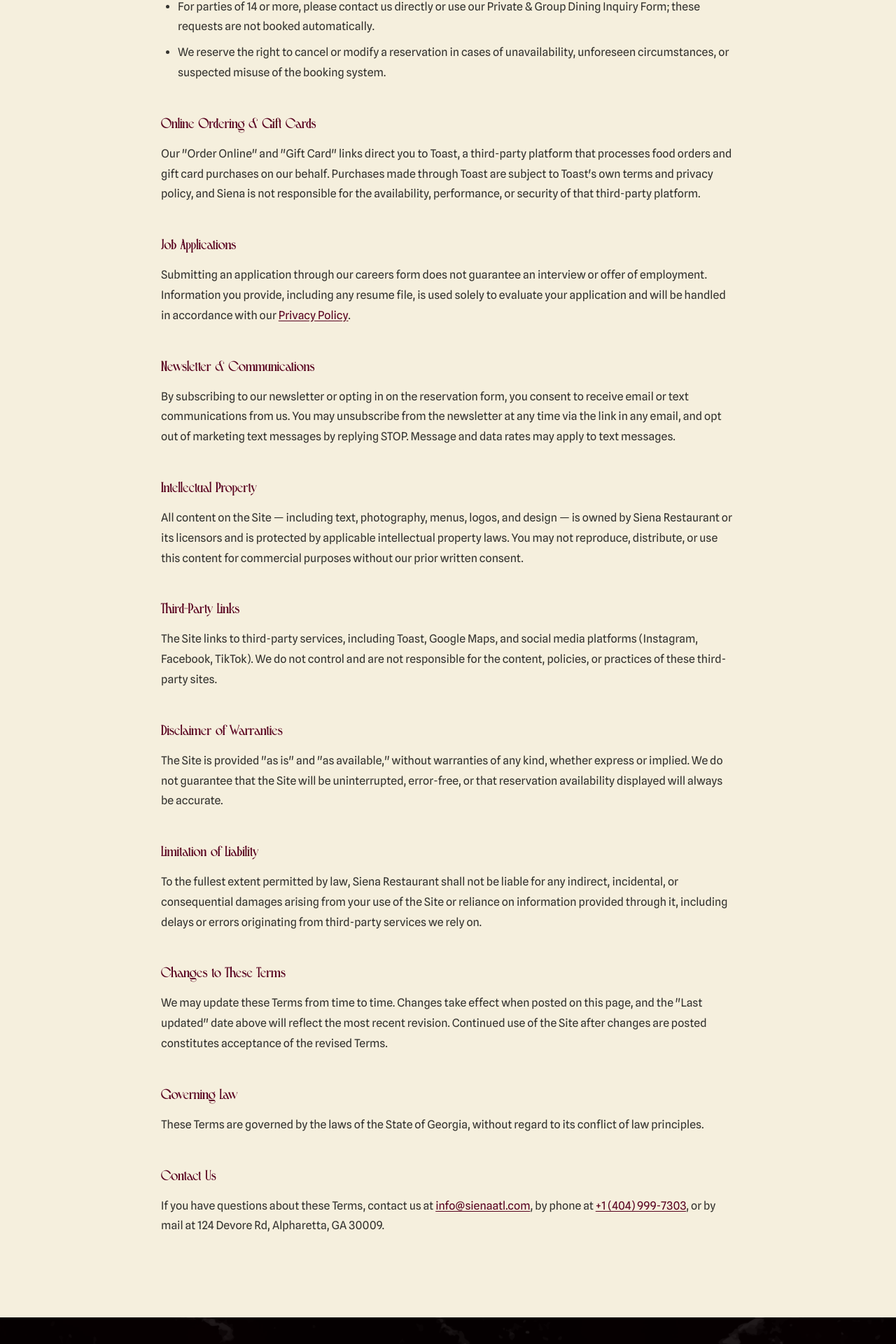
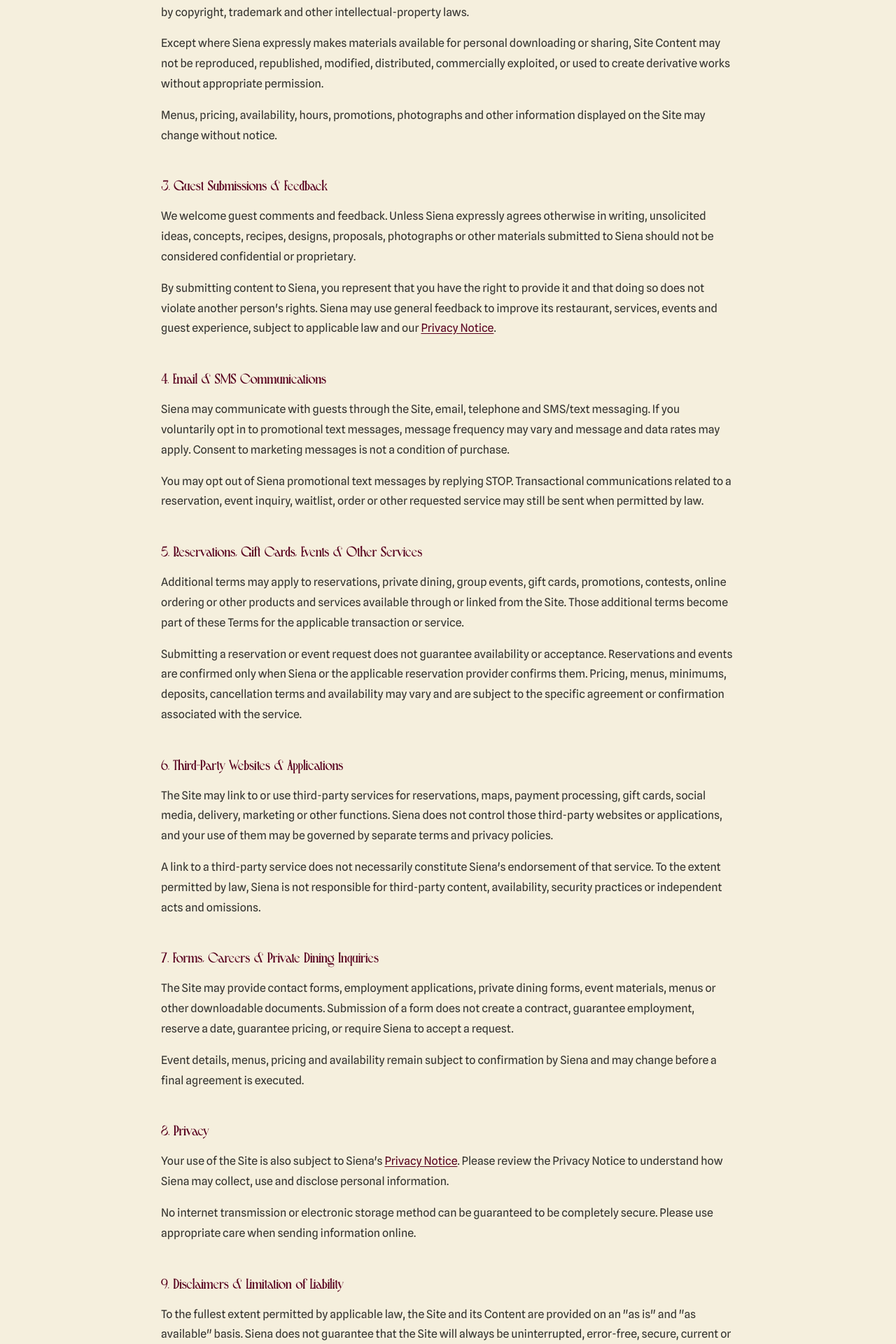
Before and after one commit to sienaatl/Siena, a Next.js app: page /terms-of-service in a window 1280 px wide. Shown: the part 875-2795 px from the top of the page at 70% size. Built offline with nearby package versions, Linux system fonts and the light colour scheme; no server answers.

Commit message:
feat: update Terms of Service to Terms & Conditions and enhance content clarity

```diff
--- a/app/terms-of-service/page.tsx
+++ b/app/terms-of-service/page.tsx
@@ -1,4 +1,4 @@
-import { getRestaurantInfo } from "@/lib/restaurant";
+import Link from "next/link";
 
 function Heading({ children }: { children: React.ReactNode }) {
   return (
@@ -15,19 +15,7 @@
   return <p className="text-[#030302]/80 text-[15px] md:text-[16px] leading-[1.8] mb-4">{children}</p>;
 }
 
-function List({ items }: { items: React.ReactNode[] }) {
-  return (
-    <ul className="list-disc pl-6 space-y-2 text-[#030302]/80 text-[15px] md:text-[16px] leading-[1.8] mb-4">
-      {items.map((item, i) => (
-        <li key={i}>{item}</li>
-      ))}
-    </ul>
-  );
-}
-
-export default async function TermsOfService() {
-  const info = await getRestaurantInfo();
-
+export default function TermsOfService() {
   return (
     <main>
       {/* HEADER */}
@@ -37,7 +25,7 @@
             className="text-[#58021f] text-[44px] md:text-[64px] leading-none tracking-[0.04em] uppercase"
             style={{ fontFamily: "'Palmore-Light', serif" }}
           >
-            Terms of Service
+            Terms &amp; Conditions
           </h1>
           <div className="w-10 h-[2px] bg-[#deae21] mx-auto mt-5" />
           <p className="text-[#030302]/60 text-[14px] mt-5">Last updated: August 2026</p>
@@ -48,108 +36,185 @@
       <section className="w-full px-4 pb-[100px]" style={{ backgroundColor: "#f5efdd" }}>
         <div className="w-full max-w-[820px] mx-auto">
           <Paragraph>
-            These Terms of Service (&quot;Terms&quot;) govern your use of sienaatl.com (the &quot;Site&quot;),
-            operated by Siena Restaurant (&quot;Siena,&quot; &quot;we,&quot; &quot;us,&quot; or &quot;our&quot;).
-            By visiting the Site or submitting any of its forms, you agree to these Terms. If you do not agree,
-            please do not use the Site.
+            Agreement to Siena Restaurant Website Terms of Use. These Terms &amp; Conditions (&quot;Terms&quot;)
+            apply to the Siena Restaurant website at sienaatl.com and Siena-controlled pages, features, forms, and
+            online services linked from it (collectively, the &quot;Site&quot;). By using the Site, you acknowledge
+            that you have read and agree to these Terms.
           </Paragraph>
 
-          <Heading>Use of This Website</Heading>
+          <Heading>1. Access &amp; Use</Heading>
           <Paragraph>
-            You may browse the Site and use its forms to make reservations, submit inquiries, subscribe to our
-            newsletter, or apply for a job with us. You agree to provide accurate information and not to misuse the
-            Site, including attempting to interfere with its normal operation or submitting fraudulent or malicious
-            content through any form.
+            Siena may update, modify, add to, or remove portions of these Terms from time to time. Your continued
+            use of the Site after changes become effective constitutes acceptance of the revised Terms.
+          </Paragraph>
+          <Paragraph>
+            Subject to these Terms, Siena grants you a personal, limited, non-exclusive and non-transferable right
+            to access and use the Site for lawful personal purposes.
+          </Paragraph>
+          <Paragraph>
+            You may not interfere with the Site&apos;s operation, attempt unauthorized access, introduce viruses or
+            malicious code, overload Siena&apos;s systems, impersonate another person or entity, or use the Site for
+            unlawful, fraudulent, abusive, or rights-infringing activity.
           </Paragraph>
 
-          <Heading>Reservations</Heading>
-          <List
-            items={[
-              "Reservations submitted through the Site are processed by our reservations partner at reservations.sienaatl.com and are subject to table availability.",
-              "A submitted reservation is held for a limited time (currently 15 minutes) and is not guaranteed until you receive a confirmation.",
-              "Special requests noted on a reservation (seating, accessibility, allergies, etc.) are accommodated on a best-effort basis and are not guaranteed.",
-              "For parties of 14 or more, please contact us directly or use our Private & Group Dining Inquiry Form; these requests are not booked automatically.",
-              "We reserve the right to cancel or modify a reservation in cases of unavailability, unforeseen circumstances, or suspected misuse of the booking system.",
-            ]}
-          />
-
-          <Heading>Online Ordering &amp; Gift Cards</Heading>
+          <Heading>2. Site Content &amp; Intellectual Property</Heading>
           <Paragraph>
-            Our &quot;Order Online&quot; and &quot;Gift Card&quot; links direct you to Toast, a third-party
-            platform that processes food orders and gift card purchases on our behalf. Purchases made through Toast
-            are subject to Toast&apos;s own terms and privacy policy, and Siena is not responsible for the
-            availability, performance, or security of that third-party platform.
+            The Site may contain text, photographs, menus, graphics, logos, trademarks, artwork, videos, designs,
+            layouts, software and other materials (&quot;Content&quot;). Siena&apos;s Content is owned by or
+            licensed to Siena and may be protected by copyright, trademark and other intellectual-property laws.
+          </Paragraph>
+          <Paragraph>
+            Except where Siena expressly makes materials available for personal downloading or sharing, Site Content
+            may not be reproduced, republished, modified, distributed, commercially exploited, or used to create
+            derivative works without appropriate permission.
+          </Paragraph>
+          <Paragraph>
+            Menus, pricing, availability, hours, promotions, photographs and other information displayed on the Site
+            may change without notice.
           </Paragraph>
 
-          <Heading>Job Applications</Heading>
+          <Heading>3. Guest Submissions &amp; Feedback</Heading>
           <Paragraph>
-            Submitting an application through our careers form does not guarantee an interview or offer of
-            employment. Information you provide, including any resume file, is used solely to evaluate your
-            application and will be handled in accordance with our{" "}
-            <a href="/privacy-policy" className="text-[#58021f] underline underline-offset-2 hover:text-[#430118]">
-              Privacy Policy
-            </a>
+            We welcome guest comments and feedback. Unless Siena expressly agrees otherwise in writing, unsolicited
+            ideas, concepts, recipes, designs, proposals, photographs or other materials submitted to Siena should
+            not be considered confidential or proprietary.
+          </Paragraph>
+          <Paragraph>
+            By submitting content to Siena, you represent that you have the right to provide it and that doing so
+            does not violate another person&apos;s rights. Siena may use general feedback to improve its restaurant,
+            services, events and guest experience, subject to applicable law and our{" "}
+            <Link href="/privacy-policy" className="text-[#58021f] underline underline-offset-2 hover:text-[#430118]">
+              Privacy Notice
+            </Link>
             .
           </Paragraph>
 
-          <Heading>Newsletter &amp; Communications</Heading>
+          <Heading>4. Email &amp; SMS Communications</Heading>
           <Paragraph>
-            By subscribing to our newsletter or opting in on the reservation form, you consent to receive email or
-            text communications from us. You may unsubscribe from the newsletter at any time via the link in any
-            email, and opt out of marketing text messages by replying STOP. Message and data rates may apply to
-            text messages.
+            Siena may communicate with guests through the Site, email, telephone and SMS/text messaging. If you
+            voluntarily opt in to promotional text messages, message frequency may vary and message and data rates
+            may apply. Consent to marketing messages is not a condition of purchase.
+          </Paragraph>
+          <Paragraph>
+            You may opt out of Siena promotional text messages by replying STOP. Transactional communications
+            related to a reservation, event inquiry, waitlist, order or other requested service may still be sent
+            when permitted by law.
           </Paragraph>
 
-          <Heading>Intellectual Property</Heading>
+          <Heading>5. Reservations, Gift Cards, Events &amp; Other Services</Heading>
           <Paragraph>
-            All content on the Site — including text, photography, menus, logos, and design — is owned by Siena
-            Restaurant or its licensors and is protected by applicable intellectual property laws. You may not
-            reproduce, distribute, or use this content for commercial purposes without our prior written consent.
+            Additional terms may apply to reservations, private dining, group events, gift cards, promotions,
+            contests, online ordering or other products and services available through or linked from the Site.
+            Those additional terms become part of these Terms for the applicable transaction or service.
+          </Paragraph>
+          <Paragraph>
+            Submitting a reservation or event request does not guarantee availability or acceptance. Reservations
+            and events are confirmed only when Siena or the applicable reservation provider confirms them. Pricing,
+            menus, minimums, deposits, cancellation terms and availability may vary and are subject to the specific
+            agreement or confirmation associated with the service.
           </Paragraph>
 
-          <Heading>Third-Party Links</Heading>
+          <Heading>6. Third-Party Websites &amp; Applications</Heading>
           <Paragraph>
-            The Site links to third-party services, including Toast, Google Maps, and social media platforms
-            (Instagram, Facebook, TikTok). We do not control and are not responsible for the content, policies, or
-            practices of these third-party sites.
+            The Site may link to or use third-party services for reservations, maps, payment processing, gift cards,
+            social media, delivery, marketing or other functions. Siena does not control those third-party websites
+            or applications, and your use of them may be governed by separate terms and privacy policies.
+          </Paragraph>
+          <Paragraph>
+            A link to a third-party service does not necessarily constitute Siena&apos;s endorsement of that service.
+            To the extent permitted by law, Siena is not responsible for third-party content, availability, security
+            practices or independent acts and omissions.
           </Paragraph>
 
-          <Heading>Disclaimer of Warranties</Heading>
+          <Heading>7. Forms, Careers &amp; Private Dining Inquiries</Heading>
           <Paragraph>
-            The Site is provided &quot;as is&quot; and &quot;as available,&quot; without warranties of any kind,
-            whether express or implied. We do not guarantee that the Site will be uninterrupted, error-free, or
-            that reservation availability displayed will always be accurate.
+            The Site may provide contact forms, employment applications, private dining forms, event materials,
+            menus or other downloadable documents. Submission of a form does not create a contract, guarantee
+            employment, reserve a date, guarantee pricing, or require Siena to accept a request.
+          </Paragraph>
+          <Paragraph>
+            Event details, menus, pricing and availability remain subject to confirmation by Siena and may change
+            before a final agreement is executed.
           </Paragraph>
 
-          <Heading>Limitation of Liability</Heading>
+          <Heading>8. Privacy</Heading>
           <Paragraph>
-            To the fullest extent permitted by law, Siena Restaurant shall not be liable for any indirect,
-            incidental, or consequential damages arising from your use of the Site or reliance on information
-            provided through it, including delays or errors originating from third-party services we rely on.
+            Your use of the Site is also subject to Siena&apos;s{" "}
+            <Link href="/privacy-policy" className="text-[#58021f] underline underline-offset-2 hover:text-[#430118]">
+              Privacy Notice
+            </Link>
+            . Please review the Privacy Notice to understand how Siena may collect, use and disclose personal
+            information.
+          </Paragraph>
+          <Paragraph>
+            No internet transmission or electronic storage method can be guaranteed to be completely secure. Please
+            use appropriate care when sending information online.
           </Paragraph>
 
-          <Heading>Changes to These Terms</Heading>
+          <Heading>9. Disclaimers &amp; Limitation of Liability</Heading>
           <Paragraph>
-            We may update these Terms from time to time. Changes take effect when posted on this page, and the
-            &quot;Last updated&quot; date above will reflect the most recent revision. Continued use of the Site
-            after changes are posted constitutes acceptance of the revised Terms.
+            To the fullest extent permitted by applicable law, the Site and its Content are provided on an
+            &quot;as is&quot; and &quot;as available&quot; basis. Siena does not guarantee that the Site will always
+            be uninterrupted, error-free, secure, current or free of harmful components.
+          </Paragraph>
+          <Paragraph>
+            Siena may suspend, modify or discontinue any portion of the Site and may update restaurant information,
+            menus, prices, hours, services, promotions or features without prior notice.
+          </Paragraph>
+          <Paragraph>
+            To the fullest extent permitted by law, Siena and its owners, affiliates, employees, agents and service
+            providers will not be liable for indirect, incidental, special, exemplary, punitive or consequential
+            damages arising from or related to your use of, or inability to use, the Site.
+          </Paragraph>
+          <Paragraph>
+            Nothing in these Terms excludes or limits liability where such exclusion or limitation is prohibited by
+            applicable law.
           </Paragraph>
 
-          <Heading>Governing Law</Heading>
-          <Paragraph>These Terms are governed by the laws of the State of Georgia, without regard to its conflict of law principles.</Paragraph>
+          <Heading>10. Indemnification</Heading>
+          <Paragraph>
+            To the extent permitted by law, you agree to indemnify and hold harmless Siena, its owners, affiliates,
+            officers, employees and agents from third-party claims, losses, liabilities and reasonable expenses
+            arising from your unlawful misuse of the Site, your violation of these Terms, or your infringement of
+            another person&apos;s rights.
+          </Paragraph>
 
-          <Heading>Contact Us</Heading>
+          <Heading>11. General Terms</Heading>
           <Paragraph>
-            If you have questions about these Terms, contact us at{" "}
-            <a href={`mailto:${info.email}`} className="text-[#58021f] underline underline-offset-2 hover:text-[#430118]">
-              {info.email}
-            </a>
-            , by phone at{" "}
-            <a href={`tel:${info.phone.replace(/\D/g, "")}`} className="text-[#58021f] underline underline-offset-2 hover:text-[#430118]">
-              {info.phone}
-            </a>
-            , or by mail at {info.address}.
+            If any provision of these Terms is determined to be invalid or unenforceable, the remaining provisions
+            will remain in effect to the fullest extent permitted by law. Siena&apos;s failure to enforce a
+            provision does not constitute a waiver of that provision or any other right.
           </Paragraph>
+          <Paragraph>
+            These Terms, together with Siena policies and any service-specific terms incorporated by reference,
+            constitute the agreement governing your use of the Site.
+          </Paragraph>
+          <Paragraph>
+            These Terms are governed by the laws of the State of Georgia, without regard to conflict-of-law
+            principles. Any venue or jurisdiction provision is subject to applicable law.
+          </Paragraph>
+
+          <Heading>12. Contact Siena</Heading>
+          <Paragraph>
+            Questions about these Terms may be directed to Siena Restaurant through our website or restaurant contact
+            information:
+          </Paragraph>
+          <div className="text-[#030302]/80 text-[15px] md:text-[16px] leading-[1.8] mb-4">
+            <p>Siena Restaurant</p>
+            <p>124 Devore Rd</p>
+            <p>Alpharetta, GA 30009</p>
+            <p>
+              Phone:{" "}
+              <a href="tel:4047775124" className="text-[#58021f] underline underline-offset-2 hover:text-[#430118]">
+                (404) 777-5124
+              </a>
+            </p>
+            <p>
+              <Link href="/contact-us" className="text-[#58021f] underline underline-offset-2 hover:text-[#430118]">
+                Contact Siena online
+              </Link>
+            </p>
+          </div>
         </div>
       </section>
     </main>
```
Also changed, not shown: app/terms-of-service/layout.tsx (+4 -4 lines).
